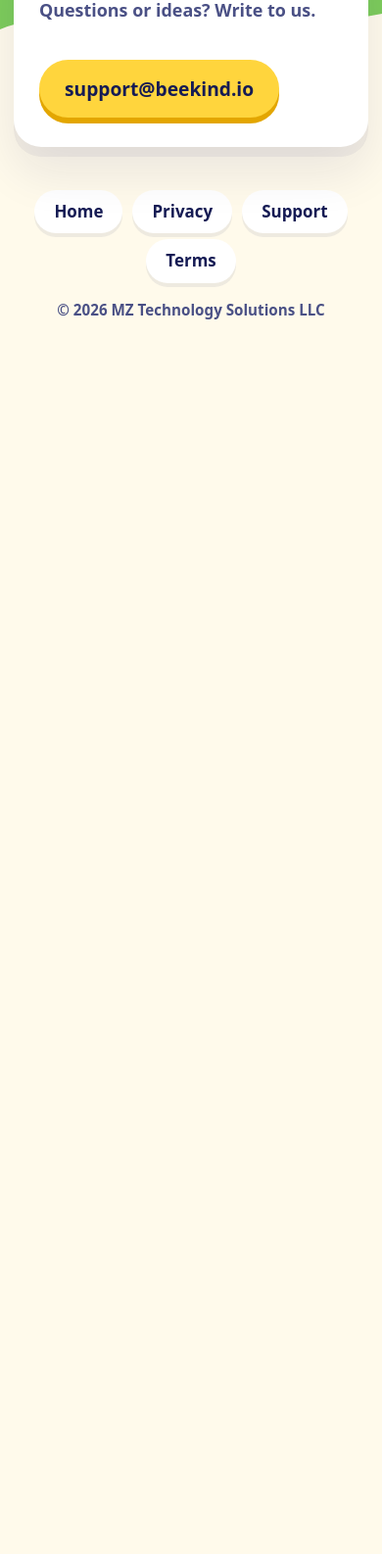
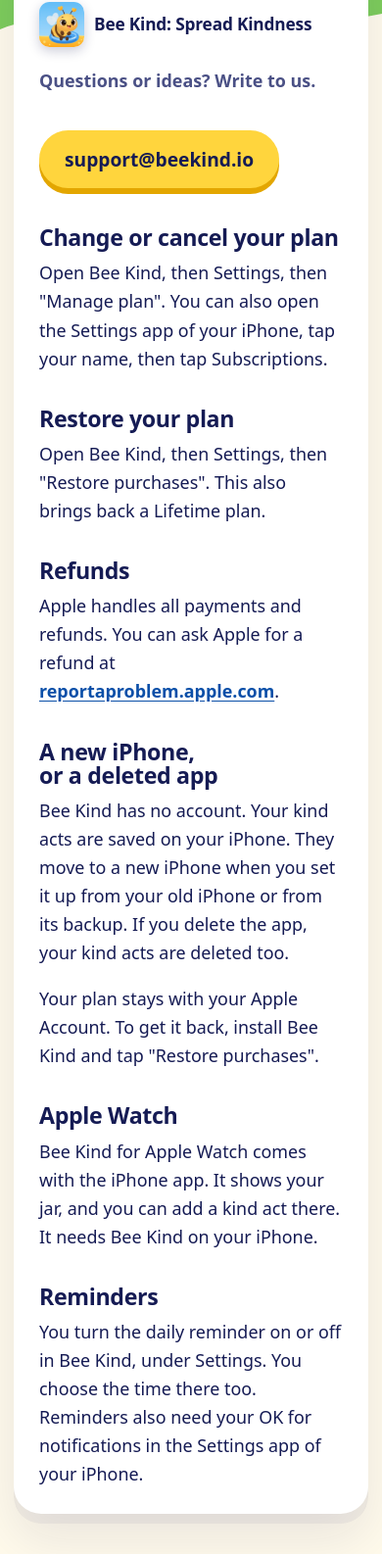
Before and after one commit to mczimm01Suncoast/beekind-site, a plain HTML site: page support.html in a window 390 px wide. Shown: the part 247-1833 px from the top of the page at 98% size. Before the commit the page ends 844 px from the top, so only its background shows below. Drawn offline with Linux system fonts and the light colour scheme.

Commit message:
Website update (source commit 11d37b7)
Co-Authored-By: Claude Fable 5.2 <noreply@anthropic.com>

```diff
--- a/assets/css/site.css
+++ b/assets/css/site.css
@@ -201,6 +201,16 @@ button { font: inherit; color: inherit; }
   padding: 15px 24px 15px 20px; border-radius: 999px;
   box-shadow: 0 6px 0 rgba(21, 27, 84, .22), 0 16px 30px rgba(21, 27, 84, .18);
 }
+.store { display: flex; flex-direction: column; align-items: flex-start; gap: 16px; }
+.store--center { align-items: center; }
+.store p { margin: 0; }
+.appname, .doc .appname {
+  display: inline-flex; align-items: center; gap: 12px; margin: 0; text-align: left;
+  font-family: var(--font-head); font-weight: 900; font-size: 1.25rem; line-height: 1.2; letter-spacing: -.01em;
+  font-synthesis-weight: none;
+}
+.appname img { width: 52px; height: 52px; flex: none; border-radius: 23%; box-shadow: 0 4px 12px rgba(21, 27, 84, .22); }
+.doc .appname { margin: 6px 0 20px; }
 .soon__dot { width: 12px; height: 12px; border-radius: 50%; background: var(--gold); box-shadow: 0 0 0 0 rgba(255, 213, 61, .7); animation: dot 2.2s ease-out infinite; }
 @keyframes dot { to { box-shadow: 0 0 0 12px rgba(255, 213, 61, 0); } }
 
@@ -667,6 +677,7 @@ html.settled .rise, html.settled .hero__demo, html.settled .hl { animation: none
   .top .round-btn { margin-left: auto; }
   .hero__inner { grid-template-columns: minmax(0, 1fr); gap: 34px; padding-top: 96px; padding-bottom: 46px; text-align: center; }
   .hero__copy { display: flex; flex-direction: column; align-items: center; }
+  .store { align-items: center; }
   .lede { margin-inline: auto; }
   .jar-stage { width: clamp(240px, 62vw, 330px); }
   .steps { grid-template-columns: minmax(0, 1fr); max-width: 460px; margin-inline: auto; gap: 30px; }
@@ -695,6 +706,11 @@ html.settled .rise, html.settled .hero__demo, html.settled .hl { animation: none
 
 /* ---------- Less motion ---------- */
 
+@media (max-width: 480px) {
+  .appname, .doc .appname { font-size: 1.08rem; gap: 10px; }
+  .appname img { width: 46px; height: 46px; }
+}
+
 @media (prefers-reduced-motion: reduce) {
   html { scroll-behavior: auto; }
   *, *::before, *::after {
--- a/support.html
+++ b/support.html
@@ -3,14 +3,14 @@
 <head>
   <meta charset="utf-8">
   <meta name="viewport" content="width=device-width, initial-scale=1, viewport-fit=cover">
-  <title>Support - Bee Kind</title>
-  <meta name="description" content="Questions or ideas about Bee Kind? Write to us.">
+  <title>Support - Bee Kind: Spread Kindness</title>
+  <meta name="description" content="Help for Bee Kind: Spread Kindness. Your plan, a new iPhone, Apple Watch and reminders. Or write to us.">
   <link rel="canonical" href="https://beekind.io/support">
   <meta name="theme-color" content="#7ACBFA">
   <meta property="og:type" content="website">
   <meta property="og:site_name" content="Bee Kind">
-  <meta property="og:title" content="Support - Bee Kind">
-  <meta property="og:description" content="Questions or ideas about Bee Kind? Write to us.">
+  <meta property="og:title" content="Support - Bee Kind: Spread Kindness">
+  <meta property="og:description" content="Help for Bee Kind: Spread Kindness. Your plan, a new iPhone, Apple Watch and reminders. Or write to us.">
   <meta property="og:url" content="https://beekind.io/support">
   <meta property="og:image" content="https://beekind.io/assets/img/share.png">
   <link rel="icon" type="image/png" href="assets/img/favicon-64.png">
@@ -47,9 +47,29 @@
 <main id="main" class="doc">
   <div class="doc__bee" id="docBee" aria-hidden="true"></div>
   <h1>Support</h1>
+  <p class="appname"><img src="assets/img/app-icon.webp" width="52" height="52" alt=""><span>Bee Kind: Spread Kindness</span></p>
   <p class="doc__date">Questions or ideas? Write to us.</p>
 
   <p><a class="doc__mail" href="mailto:support@beekind.io?subject=Bee%20Kind">support@beekind.io</a></p>
+
+  <h2>Change or cancel your plan</h2>
+  <p>Open Bee Kind, then Settings, then "Manage plan". You can also open the Settings app of your iPhone, tap your name, then tap Subscriptions.</p>
+
+  <h2>Restore your plan</h2>
+  <p>Open Bee Kind, then Settings, then "Restore purchases". This also brings back a Lifetime plan.</p>
+
+  <h2>Refunds</h2>
+  <p>Apple handles all payments and refunds. You can ask Apple for a refund at <a href="https://reportaproblem.apple.com">reportaproblem.apple.com</a>.</p>
+
+  <h2>A new iPhone, or a deleted app</h2>
+  <p>Bee Kind has no account. Your kind acts are saved on your iPhone. They move to a new iPhone when you set it up from your old iPhone or from its backup. If you delete the app, your kind acts are deleted too.</p>
+  <p>Your plan stays with your Apple Account. To get it back, install Bee Kind and tap "Restore purchases".</p>
+
+  <h2>Apple Watch</h2>
+  <p>Bee Kind for Apple Watch comes with the iPhone app. It shows your jar, and you can add a kind act there. It needs Bee Kind on your iPhone.</p>
+
+  <h2>Reminders</h2>
+  <p>You turn the daily reminder on or off in Bee Kind, under Settings. You choose the time there too. Reminders also need your OK for notifications in the Settings app of your iPhone.</p>
 
 </main>
 
```
Also changed, not shown: index.html (+18 -3 lines).
